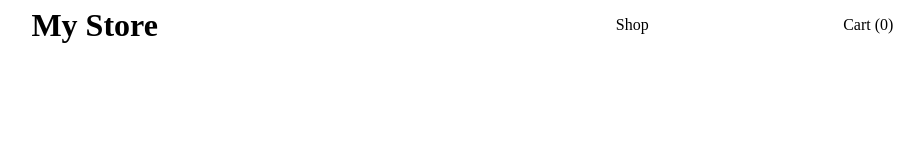
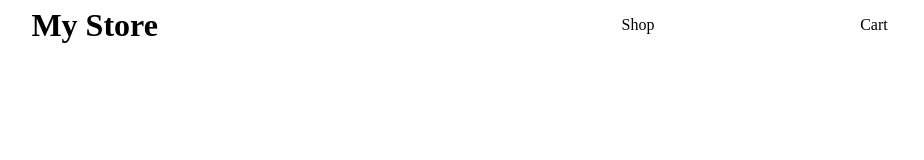
Before and after one commit to chrisrbentley/shopping-cart, a React (Create React App) app: page / in a window 1280 px wide. Shown: the top 160 px of the page, without its empty margins (129-1053 px from the left). Built offline with nearby package versions, Linux system fonts and the light colour scheme.

Commit message:
Completed header component tests

```diff
--- a/src/components/Header.jsx
+++ b/src/components/Header.jsx
@@ -25,7 +25,11 @@ function Header(props) {
             <Link to="/shop">Shop</Link>
           </li>
           <li>
-            <Link to="/cart">Cart ({totalQuantity})</Link>
+            {totalQuantity < 1 ? (
+              <Link to="/cart">Cart</Link>
+            ) : (
+              <Link to="/cart">Cart ({totalQuantity})</Link>
+            )}
           </li>
         </ul>
       </nav>
```
Also changed, not shown: 1 other file (tests, documents, lock files or other folders).
